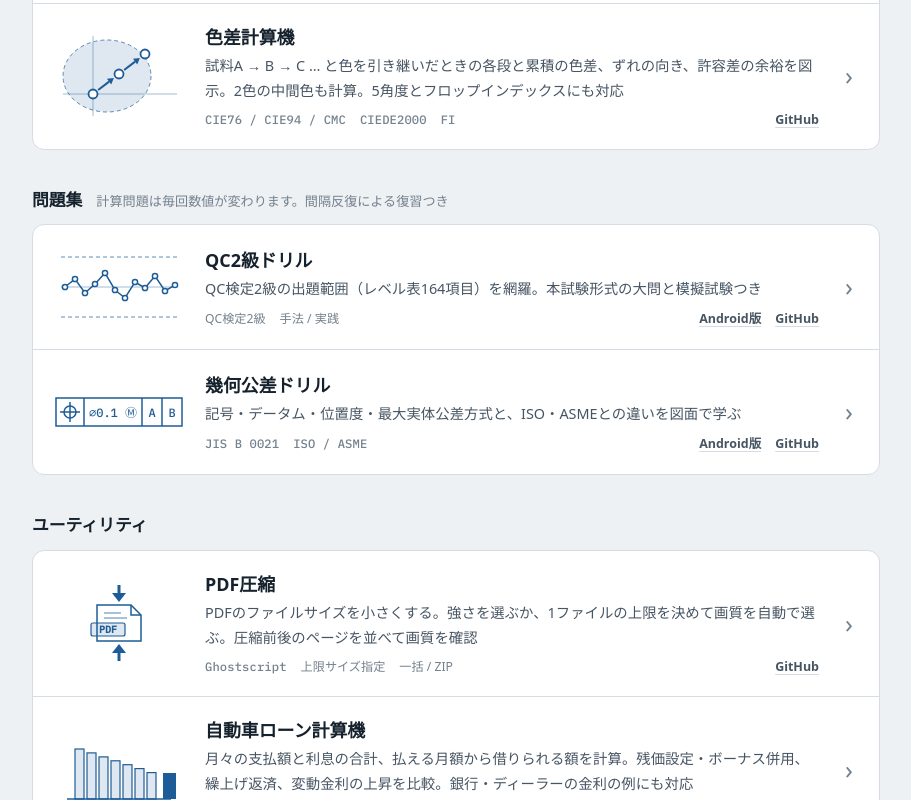
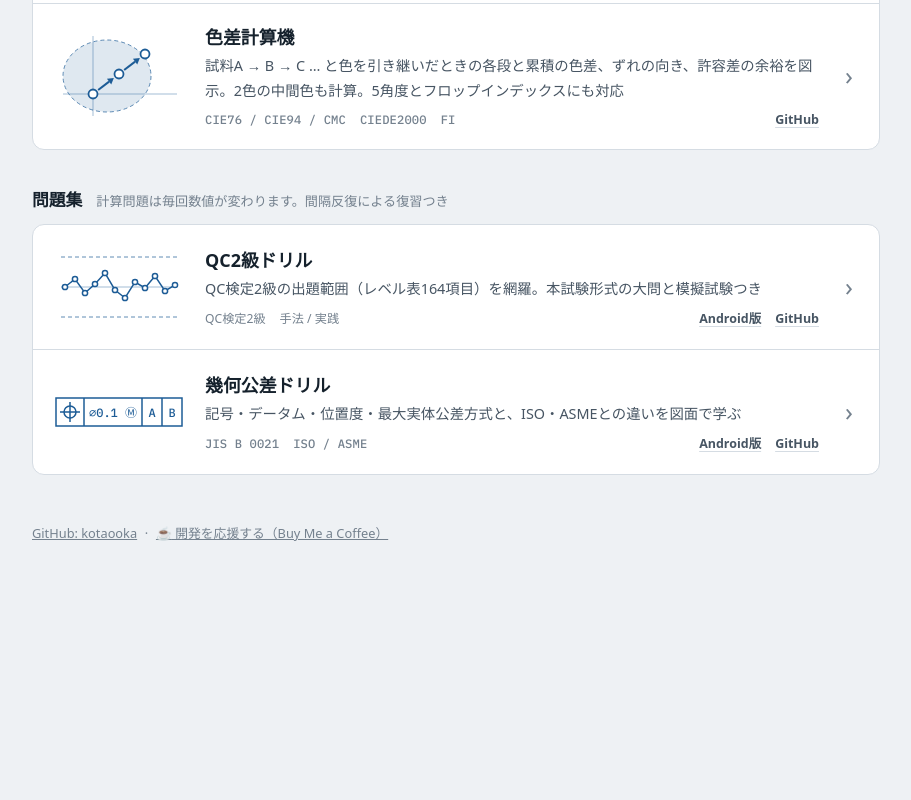
Before and after one commit to kotaooka/kotaooka.github.io, a plain HTML site: page index.html in a window 1280 px wide. Shown: the part 2000-2800 px from the top of the page, without its empty margins (184-1095 px from the left). After the commit the page ends 2581 px from the top, so only its background shows below. Drawn offline with Linux system fonts and the light colour scheme; a web font is replaced by a local one.

Commit message:
ユーティリティ（PDF圧縮・自動車ローン計算機・yt-dlpランチャー）をポータルから外す
一覧・図・説明文・sitemap・README のツール表から外し、DESIGN.md の記述をポータル外の扱いに合わせる

```diff
--- a/index.html
+++ b/index.html
@@ -4,11 +4,11 @@
 <meta charset="utf-8">
 <meta name="viewport" content="width=device-width,initial-scale=1,viewport-fit=cover">
 <title>QC Workbench｜品質管理の計算ツールと問題集</title>
-<meta name="description" content="測定システム解析・工程能力・抜取検査・ロジスティック回帰・実験計画法のデータ解析と、公差積み上げ・はめあい・ねじ・普通公差・三角形・トグルクランプ・色差の工学計算、QC検定2級・幾何公差の問題集。書類の PDF 圧縮と自動車ローンの返済計算も。">
+<meta name="description" content="測定システム解析・工程能力・抜取検査・ロジスティック回帰・実験計画法のデータ解析と、公差積み上げ・はめあい・ねじ・普通公差・三角形・トグルクランプ・色差の工学計算、QC検定2級・幾何公差の問題集。">
 <meta name="theme-color" content="#1d5c96" media="(prefers-color-scheme: light)">
 <meta name="theme-color" content="#11161b" media="(prefers-color-scheme: dark)">
 <meta property="og:title" content="QC Workbench｜品質管理の計算ツールと問題集">
-<meta property="og:description" content="測定システム解析・工程能力・抜取検査・ロジスティック回帰・実験計画法のデータ解析と、公差積み上げ・はめあい・ねじ・普通公差・三角形・トグルクランプ・色差の工学計算、QC検定2級・幾何公差の問題集。書類の PDF 圧縮と自動車ローンの返済計算も。">
+<meta property="og:description" content="測定システム解析・工程能力・抜取検査・ロジスティック回帰・実験計画法のデータ解析と、公差積み上げ・はめあい・ねじ・普通公差・三角形・トグルクランプ・色差の工学計算、QC検定2級・幾何公差の問題集。">
 <meta property="og:type" content="website">
 <meta property="og:url" content="https://kotaooka.github.io/">
 <meta property="og:site_name" content="QC Workbench">
@@ -238,8 +238,7 @@
 const groups = {
   stat:  { title: "データ解析（統計）" },
   eng:   { title: "工学計算（寸法・機構・色）" },
-  drill: { title: "問題集",     note: "計算問題は毎回数値が変わります。間隔反復による復習つき" },
-  util:  { title: "ユーティリティ" }
+  drill: { title: "問題集",     note: "計算問題は毎回数値が変わります。間隔反復による復習つき" }
 };
 
 const tools = [
@@ -356,30 +355,6 @@ const tools = [
     open: "https://kotaooka.github.io/gdt-drill/",
     repo: "https://github.com/kotaooka/gdt-drill",
     android: "https://github.com/kotaooka/gdt-drill/releases/latest"
-  },
-  {
-    section: "util", fig: "pdf",
-    name: "PDF圧縮",
-    desc: "PDFのファイルサイズを小さくする。強さを選ぶか、1ファイルの上限を決めて画質を自動で選ぶ。圧縮前後のページを並べて画質を確認",
-    std: ["Ghostscript", "上限サイズ指定", "一括 / ZIP"],
-    open: "https://kotaooka.github.io/PDFComp/",
-    repo: "https://github.com/kotaooka/PDFComp"
-  },
-  {
-    section: "util", fig: "loan",
-    name: "自動車ローン計算機",
-    desc: "月々の支払額と利息の合計、払える月額から借りられる額を計算。残価設定・ボーナス併用、繰上げ返済、変動金利の上昇を比較。銀行・ディーラーの金利の例にも対応",
-    std: ["元利均等 / 元金均等", "残価設定", "繰上げ返済"],
-    open: "https://kotaooka.github.io/car-loan-calc/",
-    repo: "https://github.com/kotaooka/car-loan-calc"
-  },
-  {
-    section: "util", fig: "dl",
-    name: "yt-dlpランチャー",
-    desc: "Windowsでダブルクリックして使うyt-dlpのランチャー。URLをコピーしてEnterを押すだけで動画・音声をダウンロード。最高画質・mp4・mp3の切り替え、cookie、動画ファイルの直リンクにも対応",
-    std: ["yt-dlp", "FFmpeg / Deno", "Windows .bat"],
-    open: "https://github.com/kotaooka/yt-dlp-launcher/releases/latest",
-    repo: "https://github.com/kotaooka/yt-dlp-launcher"
   }
 ];
 
@@ -489,44 +464,6 @@ const figs = {
       <line x1="8" y1="74" x2="124" y2="74" stroke="currentColor" stroke-dasharray="4 3" stroke-opacity=".7"/>
       <path d="${path(pts)}" fill="none" stroke="currentColor" stroke-width="1.5"/>
       ${pts.map(p => `<circle cx="${p[0]}" cy="${p[1]}" r="2.6" fill="var(--panel)" stroke="currentColor" stroke-width="1.5"/>`).join("")}`;
-  },
-  // PDF圧縮：上下から押し縮められる書類
-  // 自動車ローン：回ごとに減る残高の棒と、最後に据え置く残価の棒
-  loan() {
-    const base = 74, x0 = 22, bw = 9, gap = 3, n = 7;
-    let bars = "";
-    for (let i = 0; i < n; i++) {
-      const h = 50 * (1 - i / n * 0.55);
-      bars += `<rect x="${x0 + i * (bw + gap)}" y="${(base - h).toFixed(1)}" width="${bw}" height="${h.toFixed(1)}" fill="var(--fig-weak)" stroke="currentColor" stroke-width="1.2"/>`;
-    }
-    const xl = x0 + n * (bw + gap) + 4, hl = 26;
-    return `<path d="M14 ${base}H118" stroke="currentColor" stroke-width="1.5"/>${bars}
-      <rect x="${xl}" y="${base - hl}" width="${bw + 4}" height="${hl}" fill="currentColor"/>`;
-  },
-  pdf() {
-    const x = 44, y = 26, w = 44, h = 36, f = 10;
-    const arrow = (tip, dir) => {
-      const b = tip - dir * 9;
-      return `<path d="M66 ${tip}L59 ${b}H73Z" fill="currentColor"/><path d="M66 ${b}V${b - dir * 8}" stroke="currentColor" stroke-width="3"/>`;
-    };
-    return `<path d="M${x} ${y}H${x + w - f}L${x + w} ${y + f}V${y + h}H${x}Z" fill="var(--panel)" stroke="currentColor" stroke-width="1.5"/>
-      <path d="M${x + w - f} ${y}V${y + f}H${x + w}" fill="none" stroke="currentColor" stroke-width="1.5"/>
-      <rect x="${x - 6}" y="${y + 18}" width="34" height="13" rx="2" fill="var(--fig-weak)" stroke="currentColor" stroke-width="1.2"/>
-      <text x="${x + 11}" y="${y + 28}" text-anchor="middle" font-size="10" font-weight="700" font-family="var(--f-num)" fill="currentColor">PDF</text>
-      <path d="M${x + 7} ${y + 8}H${x + 24}M${x + 7} ${y + 13}H${x + 30}" stroke="currentColor" stroke-opacity=".5" stroke-width="1.5"/>
-      ${arrow(y - 3, 1)}${arrow(y + h + 3, -1)}`;
-  },
-  // yt-dlpランチャー：プロンプトの出たコンソール窓と、トレイに落ちる下向きの矢印
-  dl() {
-    const x = 12, y = 14, w = 70, h = 52;
-    return `<rect x="${x}" y="${y}" width="${w}" height="${h}" rx="3" fill="var(--panel)" stroke="currentColor" stroke-width="1.5"/>
-      <path d="M${x} ${y + 3}a3 3 0 0 1 3 -3H${x + w - 3}a3 3 0 0 1 3 3V${y + 10}H${x}Z" fill="var(--fig-weak)" stroke="currentColor" stroke-width="1.5"/>
-      <path d="M${x + 9} ${y + 20}l7 6-7 6" fill="none" stroke="currentColor" stroke-width="2" stroke-linecap="round" stroke-linejoin="round"/>
-      <path d="M${x + 22} ${y + 33}H${x + 32}" stroke="currentColor" stroke-width="2" stroke-linecap="round"/>
-      <path d="M${x + 9} ${y + 43}H${x + 52}" stroke="currentColor" stroke-opacity=".4" stroke-width="1.5"/>
-      <path d="M104 14V48" stroke="currentColor" stroke-width="3"/><path d="M104 58L95 46H113Z" fill="currentColor"/>
-      <path d="M90 62V74H118V62" fill="none" stroke="currentColor" stroke-width="2" stroke-linejoin="round"/>
-      <rect x="92" y="67" width="24" height="5" fill="var(--fig-weak)"/>`;
   },
   // トグルクランプ：台座・押えアーム・ハンドル・リンクと、ワークを押す矢印
   clamp() {
```
Also changed, not shown: sitemap.xml (+0 -8 lines), 2 other files.
